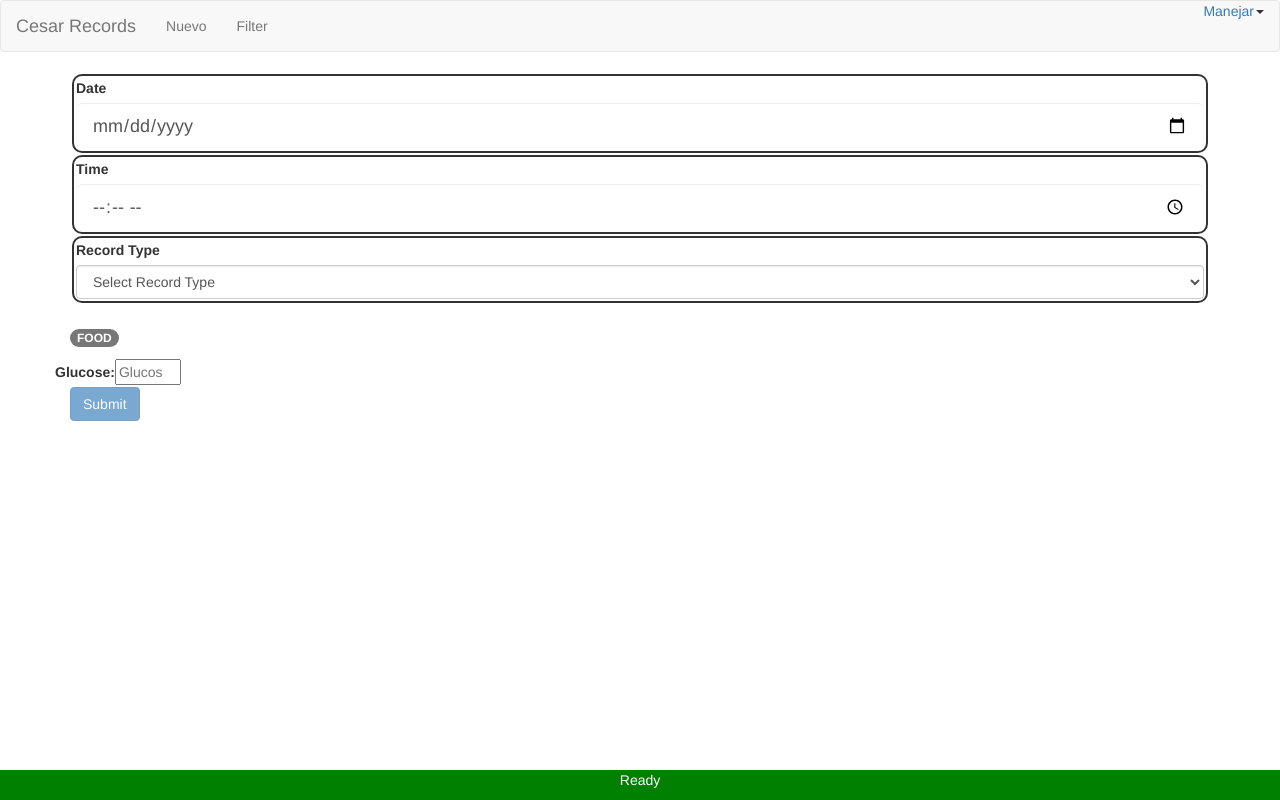
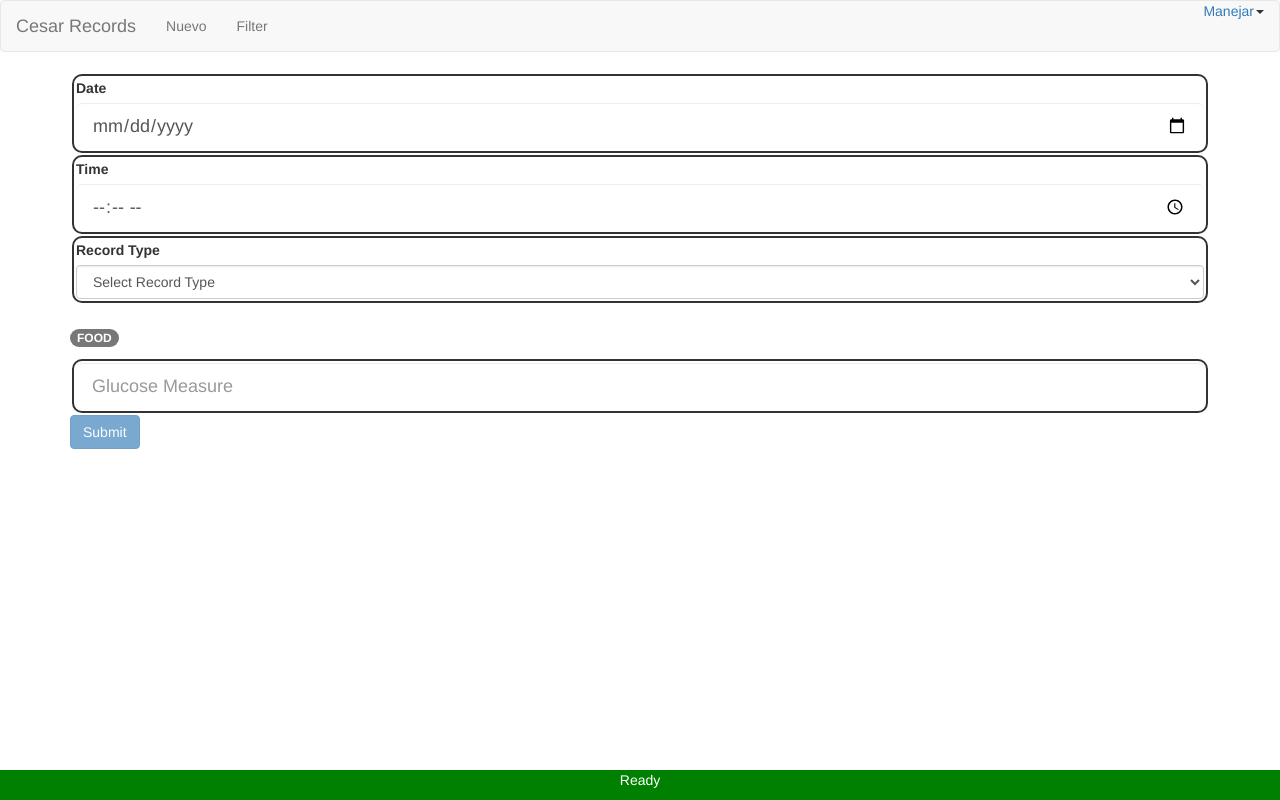
Before and after one commit to castanc/AngularApp, an Angular app: page /Nuevo/Glucose in a window 1280 px wide. Built offline with nearby package versions, Linux system fonts and the light colour scheme.

Commit message:
Update glucose-record.component.html

```diff
--- a/src/app/glucose-record/glucose-record.component.html
+++ b/src/app/glucose-record/glucose-record.component.html
@@ -1,7 +1,6 @@
 <form (ngSubmit)="onSubmit(f2)" #f2="ngForm">
-        <div class="row">
-    <label for="glucose">Glucose:</label>
-    <input
+        <div class="form-group">
+    <input class="form-control input-lg"
         type="number"
         placeholder="Glucose Measure"
         ngModel
```
